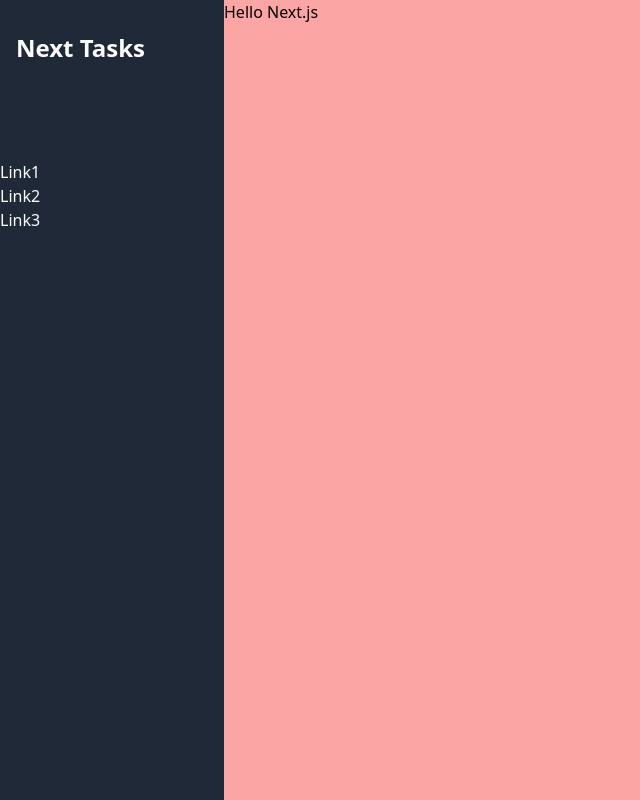
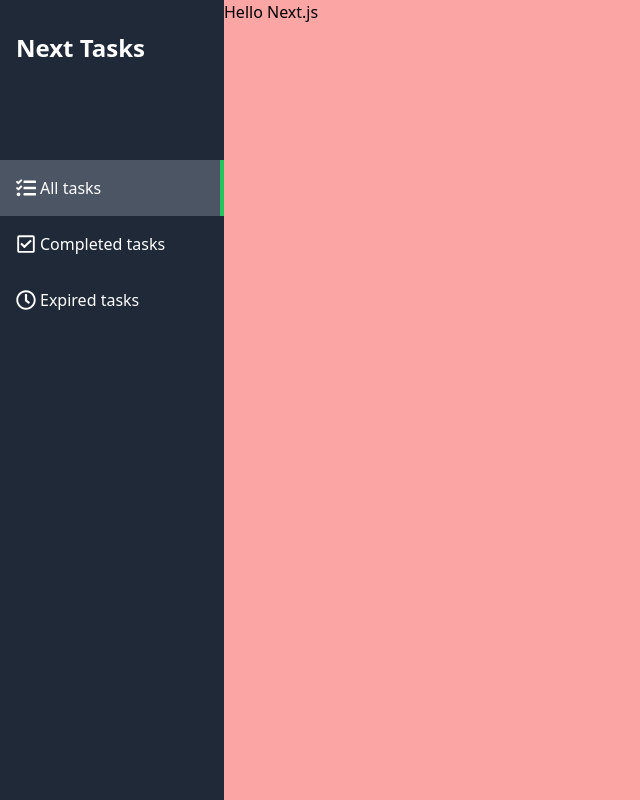
Before and after one commit to genki-miyachi/next-vercel-sample, a Next.js app: page / in a window 1280 px wide. Shown: the whole page, without its empty margins (0-640 px from the left). Built offline with nearby package versions, Linux system fonts and the light colour scheme.

Commit message:
Update Sidemenu design and comnponents

```diff
--- /dev/null
+++ b/src/components/SideMenu/NavList/NavItem/NavItem.tsx
@@ -0,0 +1,27 @@
+"use client";
+
+import Link from "next/link";
+import { usePathname } from "next/navigation";
+
+interface NavItemProps {
+	label: string;
+	link: string;
+	icon: React.ReactNode;
+}
+
+const NavItem: React.FC<NavItemProps> = ({ label, link, icon }) => {
+	const pathname = usePathname();
+
+	return (
+		<Link
+			href={link}
+			className={`flex p-4 items-center w-full hover:bg-gray-700 font-medium ${
+				pathname === link ? "bg-gray-600 border-r-4 border-r-green-500" : ""
+			}`}>
+			<div className='mr-1'>{icon}</div>
+			<div>{label}</div>
+		</Link>
+	);
+};
+
+export default NavItem;
--- a/src/components/SideMenu/NavList/NavList.tsx
+++ b/src/components/SideMenu/NavList/NavList.tsx
@@ -1,4 +1,5 @@
 import { FaRegCheckSquare, FaRegClock, FaTasks } from "react-icons/fa";
+import NavItem from "./NavItem/NavItem";
 
 interface NavItemType {
 	id: number;
@@ -30,9 +31,14 @@
 	];
 	return (
 		<div className='mt-24'>
-			<div>Link1</div>
-			<div>Link2</div>
-			<div>Link3</div>
+			{navList.map((navItem) => (
+				<NavItem
+					key={navItem.id}
+					label={navItem.label}
+					link={navItem.link}
+					icon={navItem.icon}
+				/>
+			))}
 		</div>
 	);
 };
```
